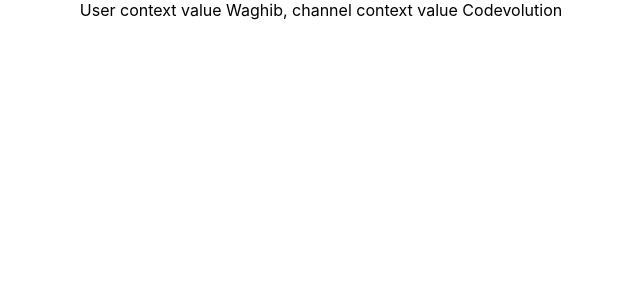
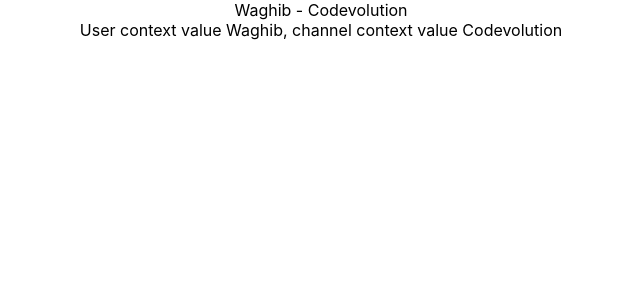
Before and after one commit to Waghib/React-Hooks, a React (Create React App) app: page / in a window 1280 px wide. Shown: the top 300 px of the page, without its empty margins (319-959 px from the left). Built offline with nearby package versions, Linux system fonts and the light colour scheme.

Commit message:
useContext hook (part3)

```diff
--- a/src/components/ComponentE.js
+++ b/src/components/ComponentE.js
@@ -1,10 +1,16 @@
-import React from 'react'
+import React, {useContext} from 'react'
 import ComponentF from './ComponentF'
+import { UserContext, ChannelContext } from '../App'
 
 function ComponentE() {
+
+    const user = useContext(UserContext)
+    const channel = useContext(ChannelContext)
+
   return (
     <div>
-        < ComponentF />
+        {user} - {channel}
+        <ComponentF />
     </div>
   )
 }
```
